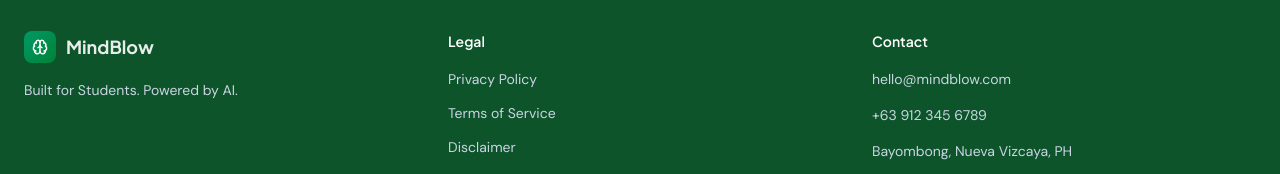
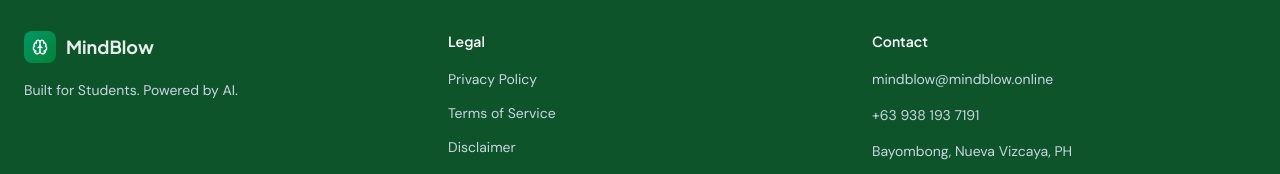
Before and after one commit to redsaucce/mindblow-test, a Next.js app in the folder client/: page / in a window 1280 px wide. Shown: the part 3377-3551 px from the top of the page. Built offline with nearby package versions, Linux system fonts and the light colour scheme.

Commit message:
updating footer contact details

```diff
--- a/client/data/layout/footer.ts
+++ b/client/data/layout/footer.ts
@@ -5,8 +5,8 @@ export const footer = {
   },
   legalLinks: ["Privacy Policy", "Terms of Service", "Disclaimer"],
   contactInfo: [
-    { text: "hello@mindblow.com", href: "mailto:hello@mindblow.com" },
-    { text: "+63 912 345 6789", href: "tel:+639123456789" },
+    { text: "mindblow@mindblow.online", href: "mailto:mindblow@mindblow.online" },
+    { text: "+63 938 193 7191", href: "tel:+639381937191" },
     { text: "Bayombong, Nueva Vizcaya, PH", href: "#" },
   ],
   copyrightSuffix: "All rights reserved.",
```
